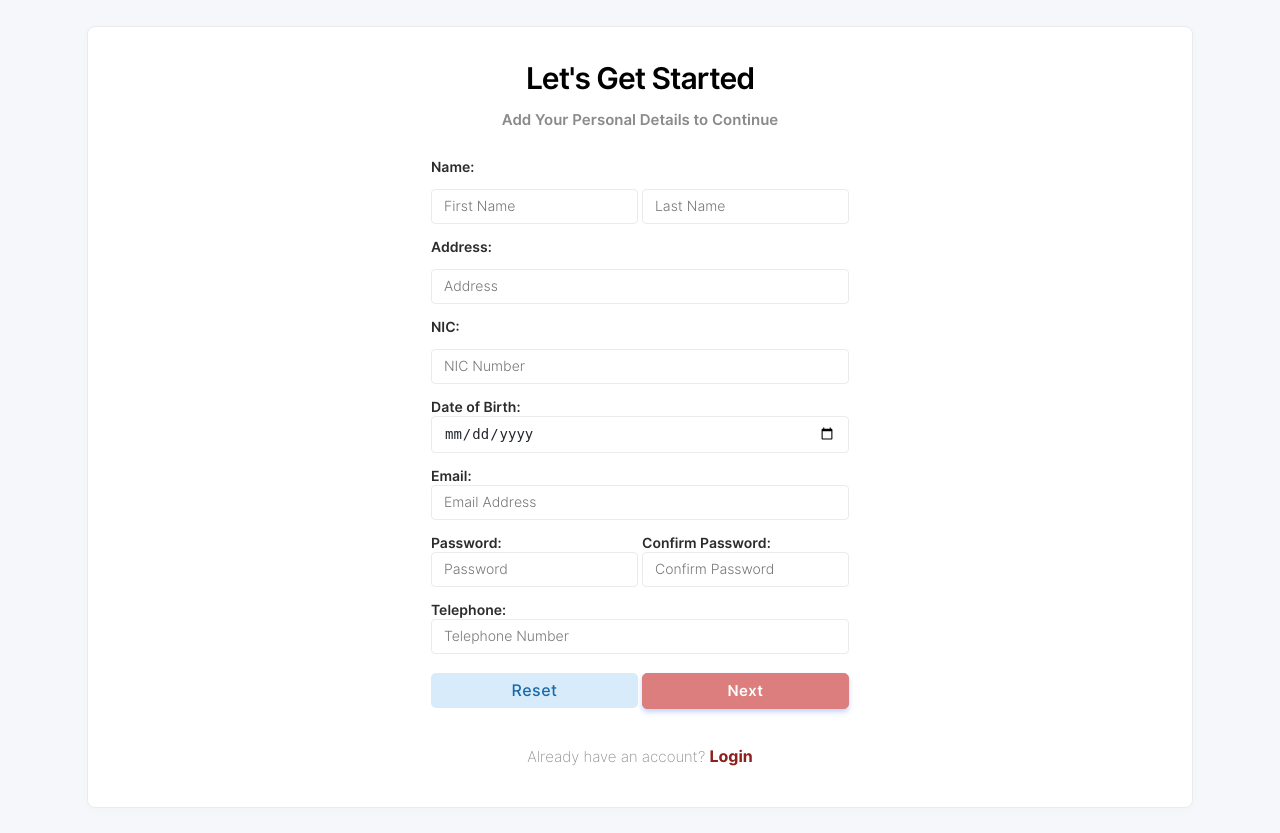
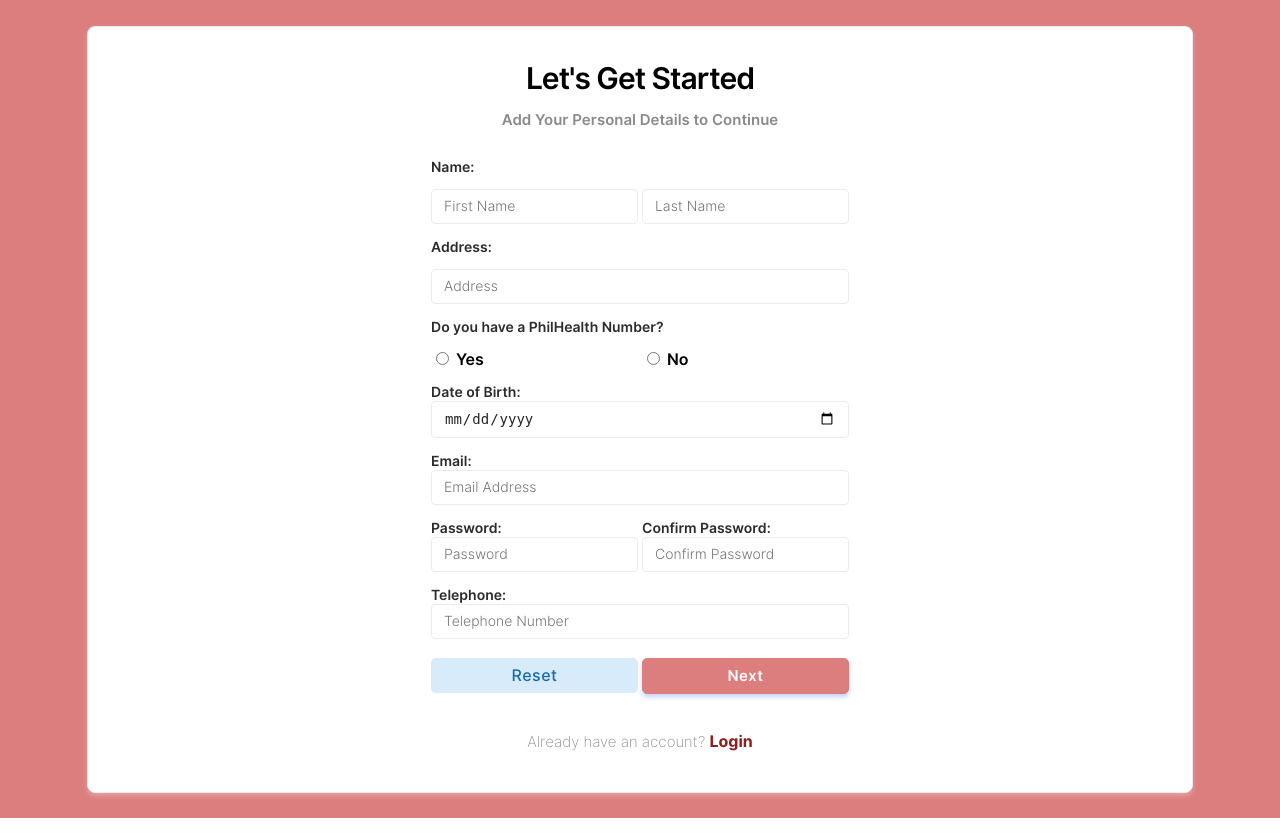
Before and after one commit to DonAce13/HemoLink, a PHP site: page /signup.php in a window 1280 px wide. Run offline with PHP 8.4, Linux system fonts and the light colour scheme.

Commit message:
safety
nilagay ung catcher ng signup and minor revisions

```diff
--- a/admin/schedule.php
+++ b/admin/schedule.php
@@ -586,7 +586,7 @@
                             </tr>
                             <tr>
                                 <td class="label-td" colspan="2">
-                                    <label for="spec" class="form-label"><b>Patients that Already registerd for this session:</b> ('.$result12->num_rows."/".$nop.')</label>
+                                    <label for="spec" class="form-label"><b>Patients that Already registered for this session:</b> ('.$result12->num_rows."/".$nop.')</label>
                                     <br><br>
                                 </td>
                             </tr>
--- a/css/login.css
+++ b/css/login.css
@@ -1,7 +1,7 @@
 
 body{
     margin: 7%;
-    background-color: #F6F7FA;
+    background-color: var(--primarycolor);
 }
 
 
--- a/css/signup.css
+++ b/css/signup.css
@@ -1,7 +1,10 @@
 
 body{
     margin: 2%;
-    background-color: #F6F7FA;
+    background-color: var(--primarycolor);
+}
+.background-wrapper{
+    background-color: var(--primarycolor);
 }
 .container{
     width: 90%;
--- a/doctor/schedule.php
+++ b/doctor/schedule.php
@@ -397,7 +397,7 @@
                             </tr>
                             <tr>
                                 <td class="label-td" colspan="2">
-                                    <label for="spec" class="form-label"><b>Patients that Already registerd for this session:</b> ('.$result12->num_rows."/".$nop.')</label>
+                                    <label for="spec" class="form-label"><b>Patients that Already  for this session:</b> ('.$result12->num_rows."/".$nop.')</label>
                                     <br><br>
                                 </td>
                             </tr>
--- a/signup.php
+++ b/signup.php
@@ -80,6 +80,7 @@ if ($_POST) {
 ?>
 
 <center>
+<div class="background-wrapper">
 <div class="container">
     <table border="0">
         <tr>
@@ -89,6 +90,7 @@ if ($_POST) {
                 <?php if ($error) echo $error; ?>
             </td>
         </tr>
+        <!-- First Name And Last Name -->
         <tr>
             <form action="" method="POST">
             <td class="label-td" colspan="2">
@@ -97,12 +99,16 @@ if ($_POST) {
         </tr>
         <tr>
             <td class="label-td">
-                <input type="text" name="fname" class="input-text" placeholder="First Name" required>
+                <input type="text" name="fname" class="input-text" placeholder="First Name" required
+                pattern="[A-Za-z]+" title="First name can only contain letters.">
             </td>
             <td class="label-td">
-                <input type="text" name="lname" class="input-text" placeholder="Last Name" required>
+                <input type="text" name="lname" class="input-text" placeholder="Last Name" required
+                pattern="[A-Za-z]+" title="Last name can only contain letters.">
             </td>
         </tr>
+
+        <!-- Address -->
         <tr>
             <td class="label-td" colspan="2">
                 <label for="address" class="form-label">Address: </label>
@@ -113,16 +119,40 @@ if ($_POST) {
                 <input type="text" name="address" class="input-text" placeholder="Address" required>
             </td>
         </tr>
+
+
+        <!-- PhilHealth Question -->
         <tr>
             <td class="label-td" colspan="2">
-                <label for="nic" class="form-label">NIC: </label>
+                <label for="hasPhilhealth" class="form-label">Do you have a PhilHealth Number?</label>
             </td>
         </tr>
         <tr>
-            <td class="label-td" colspan="2">
-                <input type="text" name="nic" class="input-text" placeholder="NIC Number" required>
+            <td class="label-td">
+                <input type="radio" name="hasPhilhealth" value="yes" id="philhealth-yes" onclick="togglePhilhealthField()"> Yes
+            </td>
+            <td class="label-td">
+                <input type="radio" name="hasPhilhealth" value="no" id="philhealth-no" onclick="togglePhilhealthField()"> No
             </td>
         </tr>
+
+        <!-- PhilHealth Number input (only shown if "Yes" is selected) -->
+        <!-- <tr id="philhealth-row" style="display: none;">
+            <td class="label-td" colspan="2">
+                <label for="nic" class="form-label">PhilHealth No.: </label>
+            </td>
+        </tr> -->
+
+        <tr id="philhealth-row-input" style="display: none;">
+            <td class="label-td" colspan="2">
+                <input type="text" name="nic" class="input-text" placeholder="Exclude the '-' when inputting" required
+                minlength="12" maxlength="12" pattern="\d{12}" title="PhilHealth number must be exactly 12 digits">
+            </td>
+        </tr>
+
+
+
+        <!-- Date Of Birth -->
         <tr>
             <td class="label-td" colspan="2">
                 <label for="dob" class="form-label">Date of Birth: </label>
@@ -177,6 +207,21 @@ if ($_POST) {
         </tr>
     </table>
 </div>
+</div>
 </center>
+<script>
+    function togglePhilhealthField() {
+        var hasPhilhealthYes = document.getElementById('philhealth-yes').checked;
+        var philhealthRow = document.getElementById('philhealth-row-input'); // Target the correct input row
+
+        // Show or hide the input field based on the radio button selection
+        if (hasPhilhealthYes) {
+            philhealthRow.style.display = 'table-row'; // Show if "Yes" is selected
+        } else {
+            philhealthRow.style.display = 'none'; // Hide if "No" is selected
+        }
+    }
+</script>
+
 </body>
 </html>
```
Also changed, not shown: img/bg01.jpg.
